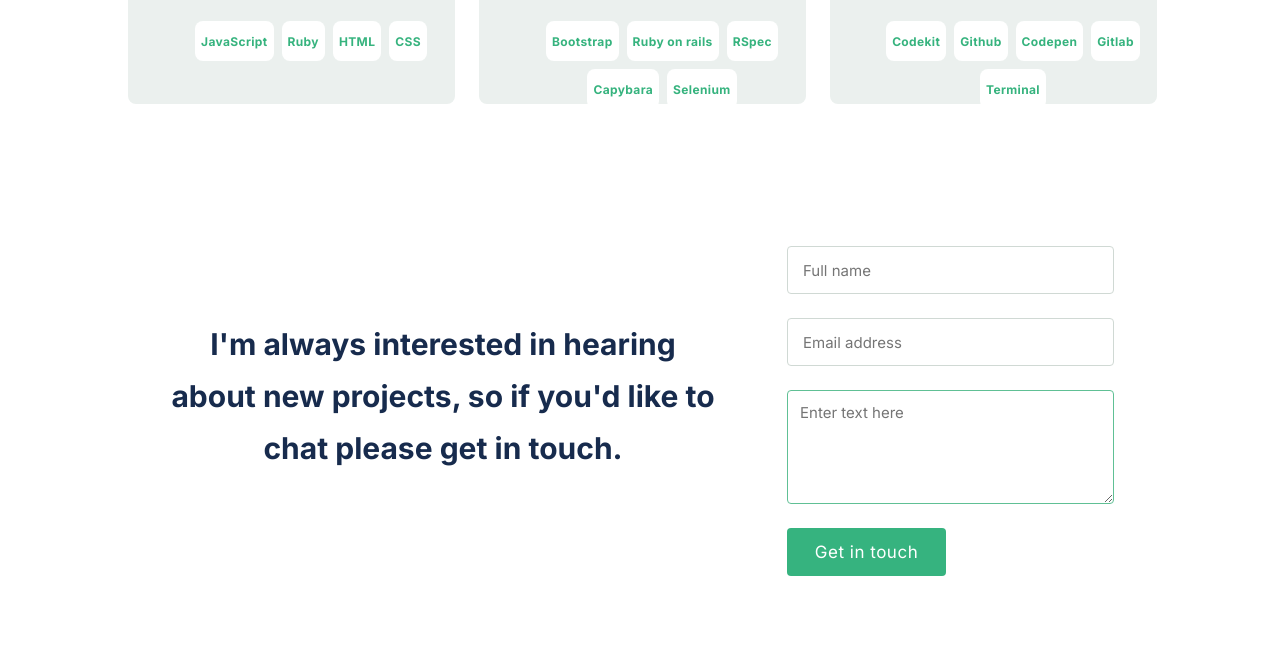
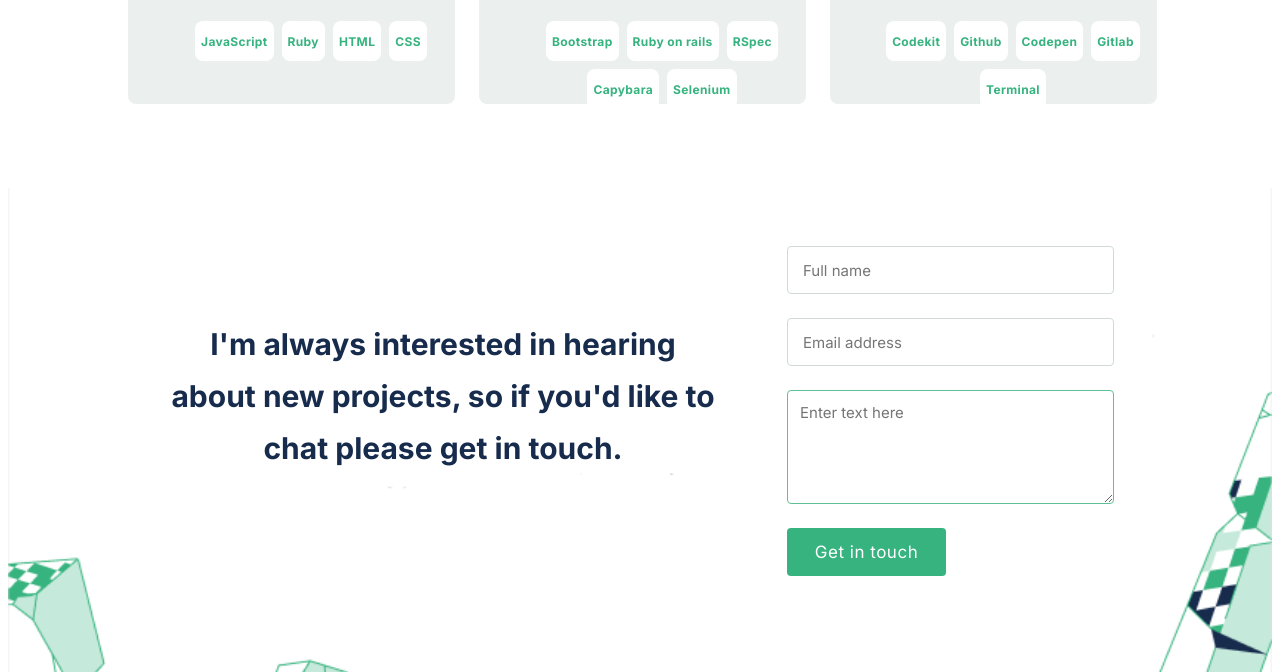
Before and after one commit to Draxeytina/react-portfolio, a plain HTML site: page index.html in a window 1280 px wide. Shown: the part 2429-3101 px from the top of the page. Drawn offline with Linux system fonts and the light colour scheme.

Commit message:
add last section background image

```diff
--- a/styles.css
+++ b/styles.css
@@ -582,7 +582,6 @@
     margin-top: 84px;
     justify-content: center;
     align-content: center;
-
   }
 
   .contact-form h3 {
@@ -609,6 +608,12 @@
     margin-top: 0;
   }
 
+  .get-in-touch-last {
+    background-image: url("/images/illustration-contact-form-2.png");
+    background-repeat: no-repeat;
+    background-size: cover;
+  }
+
   .my-email {
     display: none;
   }
```
Also changed, not shown: images/illustration-contact-form-2.png (added).
